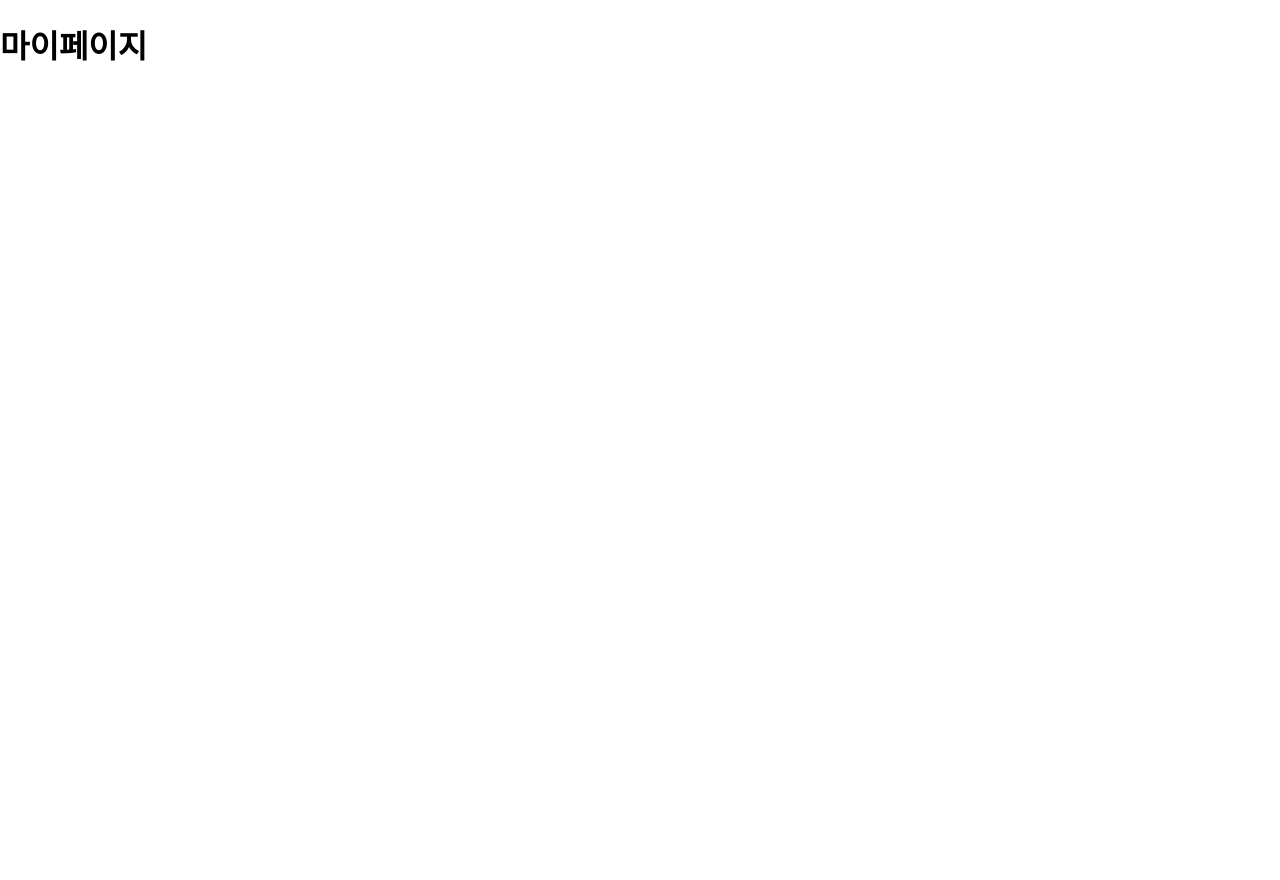
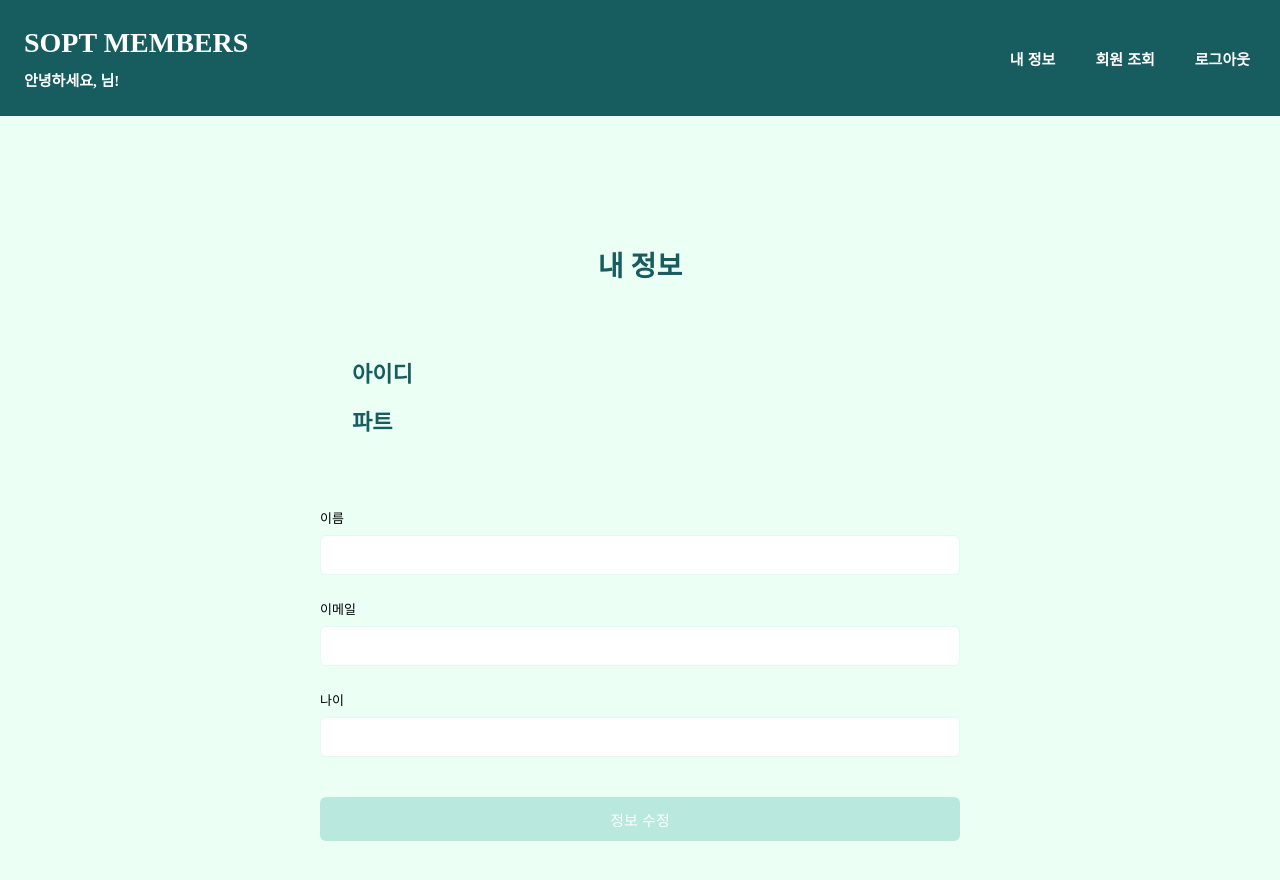
Before and after one commit to 38-lets-sopt-web/YuminKim, a React (Vite) app in the folder Week4/Homework/: page /mypage in a window 1280 px wide. Shown: the top 880 px of the page. Before the commit the page ends 800 px from the top, so only its background shows below. Built offline with nearby package versions, Linux system fonts and the light colour scheme.

Commit message:
feat: 로그인 APT 연결 및 마이페이지 UI 구현 #16

```diff
--- a/Week4/Homework/src/apis/auth.ts
+++ b/Week4/Homework/src/apis/auth.ts
@@ -13,3 +13,13 @@ export const signup = async (signupForm: SignupRequest) => {
   const response = await api.post("/api/v1/auth/signup", signupForm);
   return response.data;
 };
+
+type SigninRequest = {
+  loginId: string;
+  password: string;
+};
+
+export const signin = async (signinForm: SigninRequest) => {
+  const response = await api.post("/api/v1/auth/signin", signinForm);
+  return response.data;
+};
--- a/Week4/Homework/src/components/Header.tsx
+++ b/Week4/Homework/src/components/Header.tsx
@@ -0,0 +1,87 @@
+import styled from "@emotion/styled";
+import { useNavigate } from "react-router";
+
+type HeaderProps = {
+  name: string;
+};
+
+function Header({ name }: HeaderProps) {
+  const navigate = useNavigate();
+
+  const handleLogout = () => {
+    localStorage.removeItem("userId");
+    navigate("/login");
+  };
+
+  return (
+    <HeaderContainer>
+      <HeaderInner>
+        <BrandArea>
+          <BrandTitle>SOPT MEMBERS</BrandTitle>
+          <Greeting>안녕하세요, {name}님!</Greeting>
+        </BrandArea>
+
+        <NavList>
+          <NavButton type="button" onClick={() => navigate("/mypage")}>
+            내 정보
+          </NavButton>
+          <NavButton type="button" onClick={() => navigate("/members")}>
+            회원 조회
+          </NavButton>
+          <NavButton type="button" onClick={handleLogout}>
+            로그아웃
+          </NavButton>
+        </NavList>
+      </HeaderInner>
+    </HeaderContainer>
+  );
+}
+
+export default Header;
+
+const HeaderContainer = styled.header`
+  width: 100%;
+  background: ${({ theme }: any) => theme.color.text};
+  color: ${({ theme }: any) => theme.color.buttonText};
+`;
+
+const HeaderInner = styled.div`
+  width: min(86rem, calc(100% - 3rem));
+  height: 7.25rem;
+  margin: 0 auto;
+  display: flex;
+  align-items: center;
+  justify-content: space-between;
+`;
+
+const BrandArea = styled.div`
+  display: flex;
+  flex-direction: column;
+  gap: 0.625rem;
+`;
+
+const BrandTitle = styled.h1`
+  margin: 0;
+  font-size: 1.75rem;
+  font-weight: 800;
+`;
+
+const Greeting = styled.p`
+  margin: 0;
+  font-size: ${({ theme }: any) => theme.font.button};
+  font-weight: 700;
+`;
+
+const NavList = styled.nav`
+  display: flex;
+  align-items: center;
+  gap: 1.75rem;
+`;
+
+const NavButton = styled.button`
+  border: none;
+  background: transparent;
+  color: inherit;
+  font-size: ${({ theme }: any) => theme.font.button};
+  font-weight: 800;
+`;
--- a/Week4/Homework/src/pages/login/LoginPage.tsx
+++ b/Week4/Homework/src/pages/login/LoginPage.tsx
@@ -1,4 +1,6 @@
+import { useState } from "react";
 import { useNavigate } from "react-router";
+import { signin } from "../../apis/auth";
 import {
   PageContainer,
   LoginForm,
@@ -6,9 +8,37 @@ import {
   LoginButton,
   SignupButton,
 } from "./LoginPage_css";
+
 import Input from "../../components/input/Input";
+
 function LoginPage() {
   const navigate = useNavigate();
+  const [loginForm, setLoginForm] = useState({
+    loginId: "",
+    password: "",
+  });
+
+  const handleLoginFormChange = (
+    event: React.ChangeEvent<HTMLInputElement>,
+  ) => {
+    const { id, value } = event.target;
+
+    setLoginForm({
+      ...loginForm,
+      [id]: value,
+    });
+  };
+
+  const handleLoginButtonClick = async () => {
+    try {
+      const data = await signin(loginForm);
+
+      localStorage.setItem("userId", String(data.data.userId));
+      navigate("/mypage");
+    } catch {
+      alert("로그인에 실패했습니다.");
+    }
+  };
 
   return (
     <PageContainer>
@@ -16,9 +46,11 @@ function LoginPage() {
         <Title>SOPT MEMBERS</Title>
 
         <Input
-          id="username"
+          id="loginId"
           label="아이디"
           placeholder="아이디를 입력해주세요."
+          value={loginForm.loginId}
+          onChange={handleLoginFormChange}
         />
 
         <Input
@@ -26,9 +58,13 @@ function LoginPage() {
           label="비밀번호"
           type="password"
           placeholder="비밀번호를 입력해주세요."
+          value={loginForm.password}
+          onChange={handleLoginFormChange}
         />
 
-        <LoginButton type="button">로그인</LoginButton>
+        <LoginButton type="button" onClick={handleLoginButtonClick}>
+          로그인
+        </LoginButton>
         <SignupButton type="button" onClick={() => navigate("/signup")}>
           회원가입
         </SignupButton>
--- /dev/null
+++ b/Week4/Homework/src/pages/members/MembersPage.tsx
@@ -0,0 +1,5 @@
+function MembersPage() {
+  return <h1>회원 조회</h1>;
+}
+
+export default MembersPage;
--- /dev/null
+++ b/Week4/Homework/src/pages/mypages/MyPage.styled.ts
@@ -0,0 +1,64 @@
+import styled from "@emotion/styled";
+
+export const PageContainer = styled.div`
+  min-height: 100vh;
+  background: ${({ theme }: any) => theme.color.primary};
+`;
+
+export const MainContainer = styled.main`
+  width: min(40rem, calc(100% - 2rem));
+  margin: 0 auto;
+  padding: 8rem 0 5rem;
+`;
+
+export const Title = styled.h2`
+  margin: 0 0 2.5rem;
+  color: ${({ theme }: any) => theme.color.text};
+  font-size: ${({ theme }: any) => theme.font.title};
+  text-align: center;
+`;
+
+export const InfoCard = styled.section`
+  display: flex;
+  flex-direction: column;
+  gap: 1rem;
+  margin-bottom: 2.5rem;
+  padding: 2rem;
+  border-radius: 0.875rem;
+  background: ${({ theme }: any) => theme.color.primary};
+`;
+
+export const InfoRow = styled.div`
+  display: flex;
+  align-items: center;
+  justify-content: space-between;
+`;
+
+export const InfoLabel = styled.strong`
+  color: ${({ theme }: any) => theme.color.text};
+  font-size: 1.375rem;
+`;
+
+export const InfoValue = styled.span`
+  color: #8f9a9a;
+  font-size: 1.25rem;
+`;
+
+export const FormContainer = styled.section`
+  display: flex;
+  flex-direction: column;
+`;
+
+export const UpdateButton = styled.button`
+  height: 2.75rem;
+  margin-top: 1rem;
+  border: none;
+  border-radius: 0.375rem;
+  background: ${({ theme }: any) => theme.color.buttonBackground};
+  color: ${({ theme }: any) => theme.color.buttonText};
+  font-size: ${({ theme }: any) => theme.font.button};
+
+  &:hover {
+    background: ${({ theme }: any) => theme.color.buttonHover};
+  }
+`;
--- a/Week4/Homework/src/pages/mypages/MyPage.tsx
+++ b/Week4/Homework/src/pages/mypages/MyPage.tsx
@@ -1,5 +1,84 @@
+import { useState } from "react";
+import Header from "../../components/Header";
+import Input from "../../components/input/Input";
+import {
+  PageContainer,
+  MainContainer,
+  Title,
+  InfoCard,
+  InfoRow,
+  InfoLabel,
+  InfoValue,
+  FormContainer,
+  UpdateButton,
+} from "./MyPage.styled";
+
 function MyPage() {
-  return <h1>마이페이지</h1>;
+  const [myInfo, setMyInfo] = useState({
+    loginId: "",
+    part: "",
+    name: "",
+    email: "",
+    age: "",
+  });
+
+  const handleMyInfoChange = (event: React.ChangeEvent<HTMLInputElement>) => {
+    const { id, value } = event.target;
+
+    setMyInfo({
+      ...myInfo,
+      [id]: value,
+    });
+  };
+
+  return (
+    <PageContainer>
+      <Header name={myInfo.name} />
+
+      <MainContainer>
+        <Title>내 정보</Title>
+
+        <InfoCard>
+          <InfoRow>
+            <InfoLabel>아이디</InfoLabel>
+            <InfoValue>{myInfo.loginId}</InfoValue>
+          </InfoRow>
+          <InfoRow>
+            <InfoLabel>파트</InfoLabel>
+            <InfoValue>{myInfo.part}</InfoValue>
+          </InfoRow>
+        </InfoCard>
+
+        <FormContainer>
+          <Input
+            id="name"
+            label="이름"
+            placeholder=""
+            value={myInfo.name}
+            onChange={handleMyInfoChange}
+          />
+          <Input
+            id="email"
+            label="이메일"
+            type="email"
+            placeholder=""
+            value={myInfo.email}
+            onChange={handleMyInfoChange}
+          />
+          <Input
+            id="age"
+            label="나이"
+            type="number"
+            placeholder=""
+            value={myInfo.age}
+            onChange={handleMyInfoChange}
+          />
+
+          <UpdateButton type="button">정보 수정</UpdateButton>
+        </FormContainer>
+      </MainContainer>
+    </PageContainer>
+  );
 }
 
 export default MyPage;
--- a/Week4/Homework/src/router/Router.tsx
+++ b/Week4/Homework/src/router/Router.tsx
@@ -1,5 +1,6 @@
 import { createBrowserRouter, RouterProvider } from "react-router";
 import LoginPage from "../pages/login/LoginPage";
+import MembersPage from "../pages/members/MembersPage";
 import SignupPage from "../pages/sign-up/SignupPage";
 import Mypage from "../pages/mypages/MyPage";
 import { Navigate } from "react-router";
@@ -22,6 +23,10 @@ function Router() {
       path: "/mypage",
       element: <Mypage />,
     },
+    {
+      path: "/members",
+      element: <MembersPage />,
+    },
   ]);
 
   return <RouterProvider router={router} />;
```
Also changed, not shown: Week4/Homework/src/pages/member-detail/MemberDetailPage.styled.ts (added), Week4/Homework/src/pages/member-detail/MemberDetailPage.tsx (added), Week4/Homework/src/pages/members/MembersPage.styled.ts (added).
